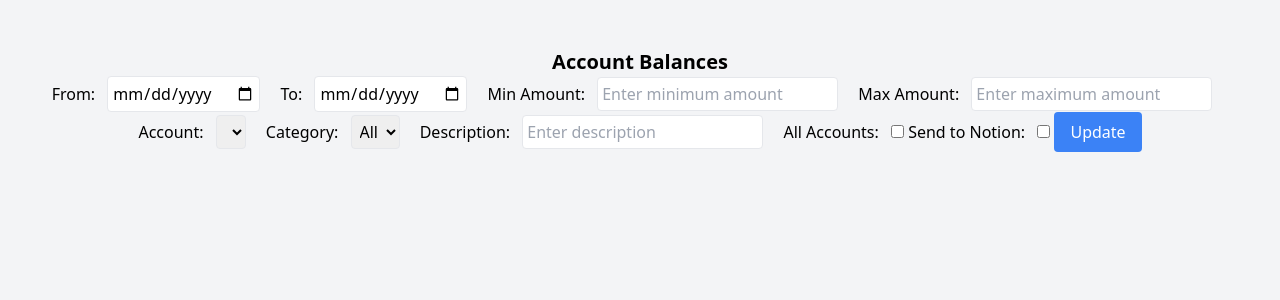
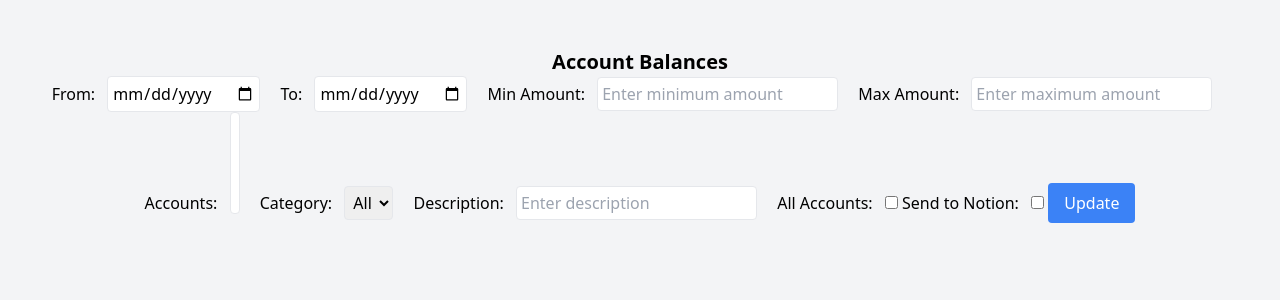
Before and after one commit to IsaacCavallaro/up-bank-display, a Flask app: template src/templates/index.html in a window 1280 px wide. Shown: the top 300 px of the page. Run offline with Flask 3, Linux system fonts and the light colour scheme; the template is opened without the code that fills it, so the values that code supplies are empty; parts of the project's set-up code (start-up, migrations or seed data) failed here and were passed over; some libraries are stand-ins or nearby versions.

Commit message:
Initial multi select
Works, but it's ok.

```diff
--- a/src/templates/index.html
+++ b/src/templates/index.html
@@ -56,17 +56,18 @@
                 placeholder="Enter maximum amount"
             >
 
-            <label for="account" class="mr-2">Account:</label>
+            <label for="account" class="mr-2">Accounts:</label>
             <select
                 id="account"
-                name="account"
+                name="account[]"
                 class="border rounded p-1 mr-4"
-                required
+                multiple
             >
                 {% for account_name in account_names %}
-                    <option value="{{ account_name }}" {% if account_name == selected_account %}selected{% endif %}>{{ account_name }}</option>
+                    <option value="{{ account_name }}" {% if account_name in selected_accounts %}selected{% endif %}>{{ account_name }}</option>
                 {% endfor %}
             </select>
+
 
             <label for="category" class="mr-2">Category:</label>
             <select
--- a/src/utils.py
+++ b/src/utils.py
@@ -29,7 +29,9 @@ def fetch_transactions(
     min_amount=None,
     max_amount=None,
 ):
-    accounts_to_fetch = [account_id] if not all_accounts else ACCOUNT_IDS.values()
+    accounts_to_fetch = (
+        account_id if account_id else ACCOUNT_IDS.values() if all_accounts else []
+    )
     headers = {
         "Authorization": f"Bearer {ACCESS_TOKEN}",
         "Content-Type": "application/json",
```
Also changed, not shown: src/routes.py (+11 -5 lines).
